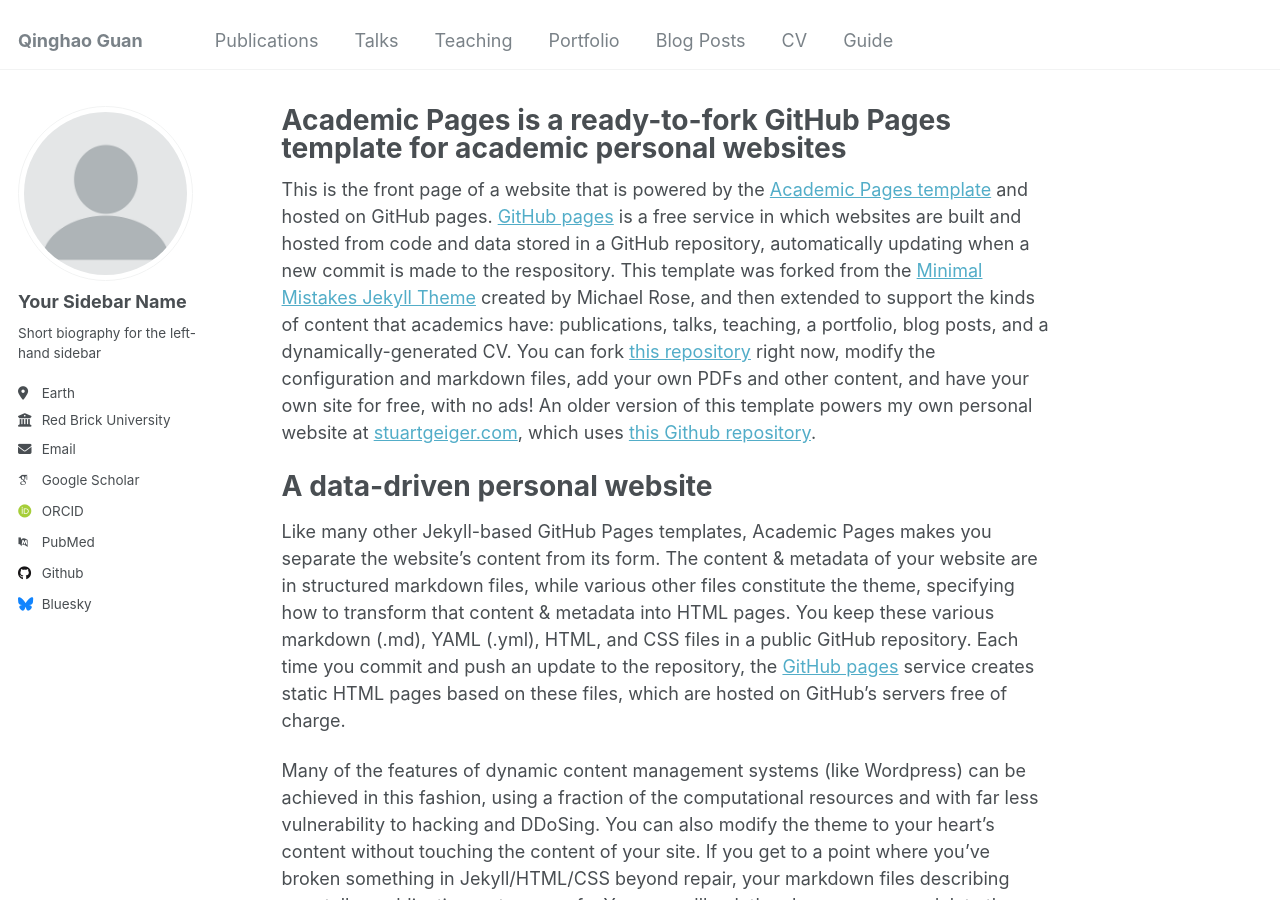
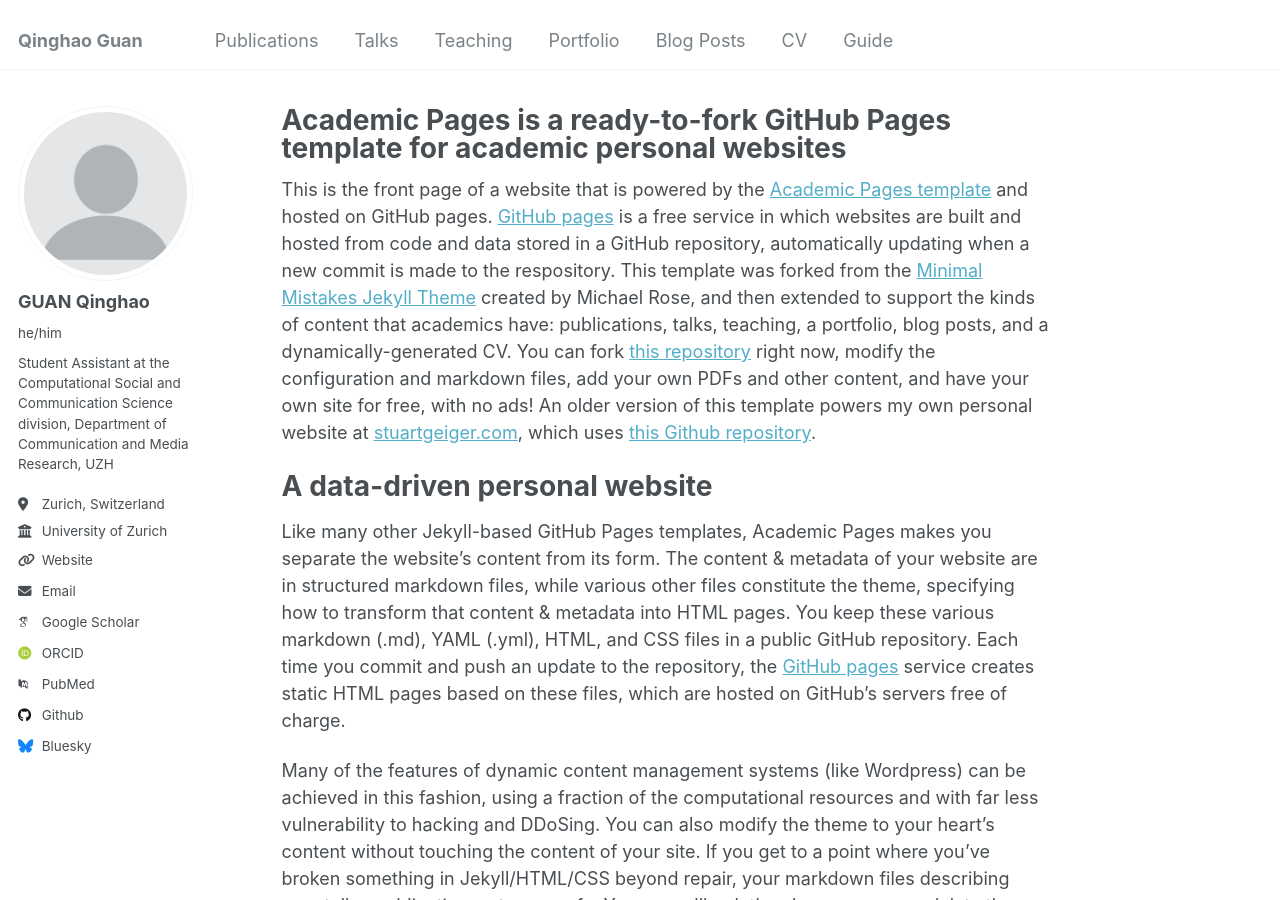
Before and after one commit to Qinghao-Guan/.github.io, a Jekyll site: the page built from _pages/about.md, in a window 1280 px wide and 900 px high. Built offline with Jekyll 4.4.1, drawn with Linux system fonts in a browser that asks for light colours; some web fonts are replaced.

Commit message:
Update _config.yml

```diff
--- a/_config.yml
+++ b/_config.yml
@@ -22,13 +22,13 @@ repository               : "academicpages/academicpages.github.io"
 author:
   # Biographic information
   avatar           : "profile.png"
-  name             : "Your Sidebar Name"
-  pronouns         : # example: "she/her"
-  bio              : "Short biography for the left-hand sidebar"
-  location         : "Earth"
-  employer         : "Red Brick University"
-  uri              : # URL
-  email            : "none@example.org"
+  name             : "GUAN Qinghao"
+  pronouns         : "he/him" # example: "she/her"
+  bio              : "Student Assistant at the Computational Social and Communication Science division, Department of Communication and Media Research, UZH"
+  location         : "Zurich, Switzerland"
+  employer         : "University of Zurich"
+  uri              : "https://www.ikmz.uzh.ch/en/research/divisions/computational-social-and-communication-science/team/qinghao-guan.html" # URL
+  email            : "q.guan@ikmz.uzh.ch"
 
   # Academic websites
   arxiv            : # URL - Update with the correct link to your profile
```
